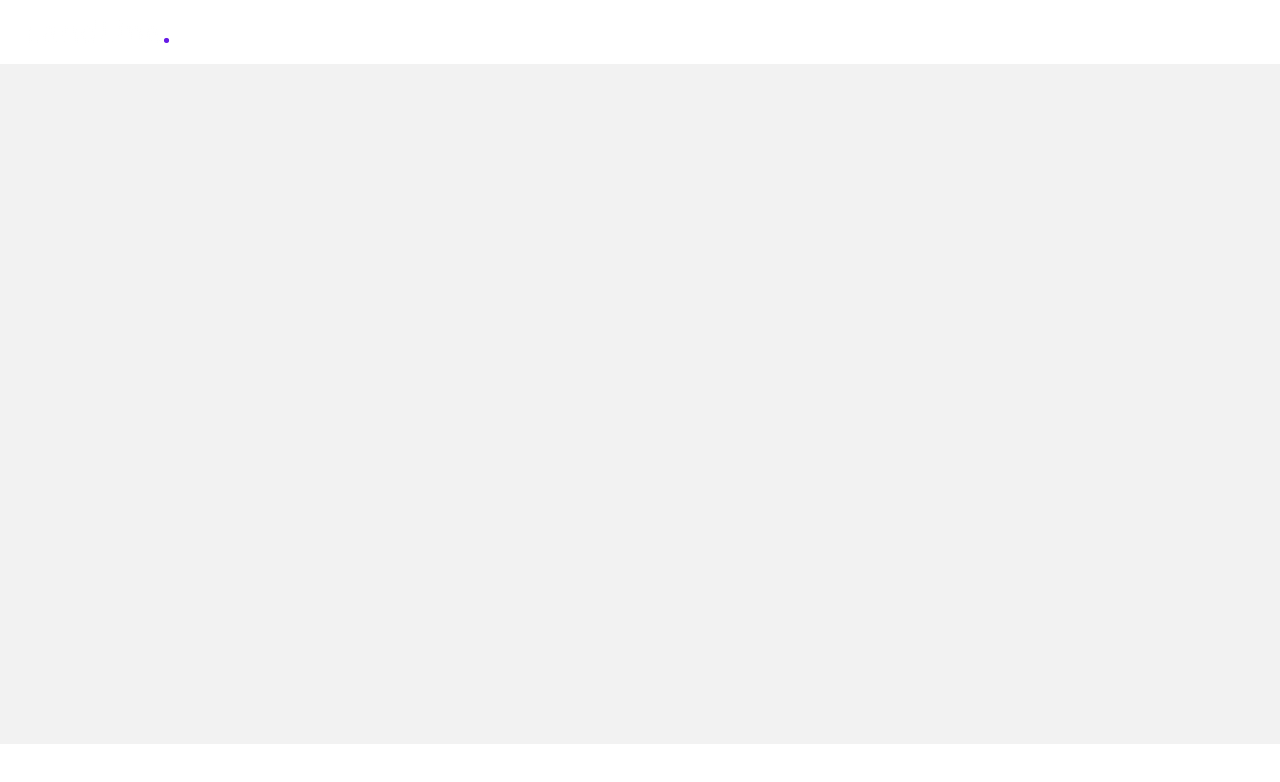
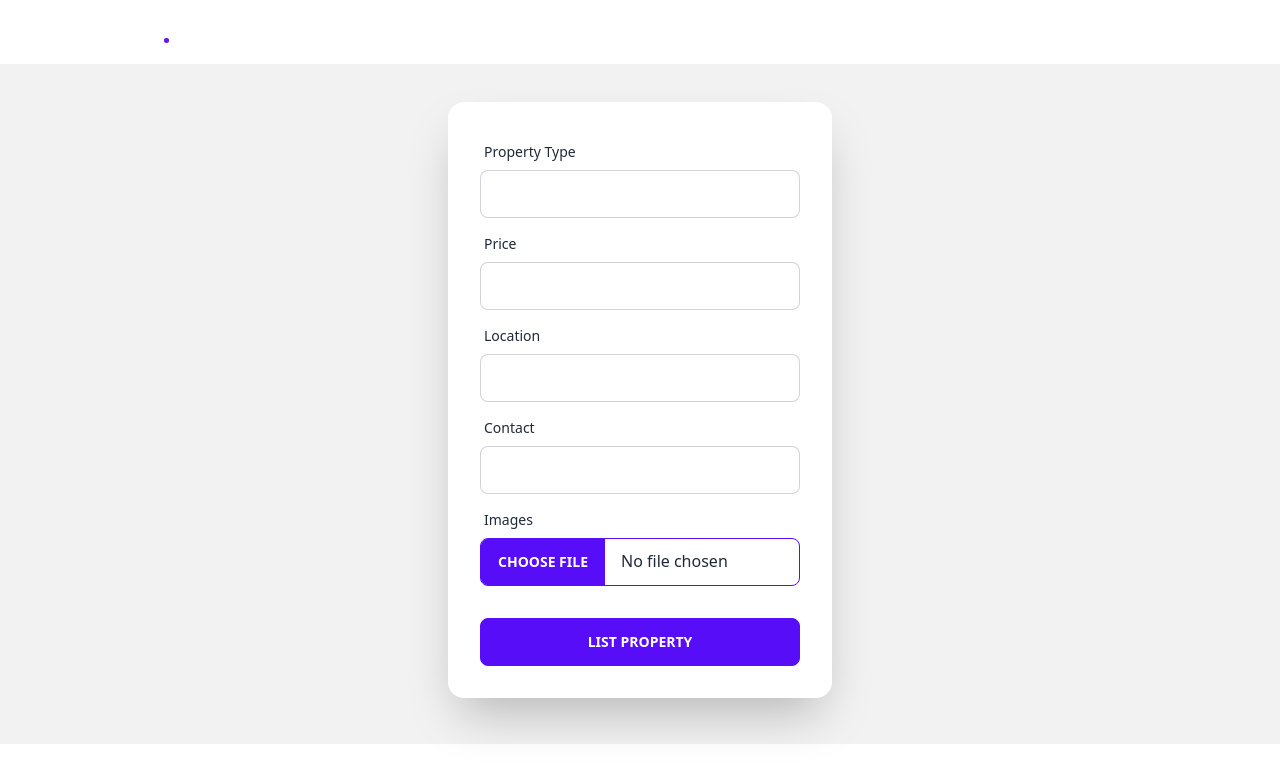
Before and after one commit to aybeedee/landline, a Next.js app: page /buyer/list in a window 1280 px wide. Shown: the top 782 px of the page. Built offline with nearby package versions, Linux system fonts and the light colour scheme.

Commit message:
swapper buyer seller buttons, still need to swap logic and reset

```diff
--- a/app/buyer/list/page.tsx
+++ b/app/buyer/list/page.tsx
@@ -7,6 +7,45 @@ export default function List() {
             <a className="btn btn-ghost normal-case text-xl">
             <h1 className="font-bold text-lg lg:text-3xl bg-gradient-to-br from-white via-white/50 to-transparent bg-clip-text text-transparent">LandLine<span style = {{color: "#661AE6"}}>.</span></h1>
             </a>
+        </div>
+        <div className="card flex-shrink-0 w-full max-w-sm shadow-2xl bg-base-100">
+            <div className="card-body">
+                <div className="form-control">
+                    <label className="label">
+                        <span className="label-text">Property Type</span>
+                    </label>
+                    <input type="text" placeholder="" className="input input-bordered" />
+                </div>
+                <div className="form-control">
+                    <label className="label">
+                        <span className="label-text">Price</span>
+                    </label>
+                    <input type="number" placeholder="" className="input input-bordered" />
+                </div>
+                <div className="form-control">
+                    <label className="label">
+                        <span className="label-text">Location</span>
+                    </label>
+                    <input type="number" placeholder="" className="input input-bordered" />
+                </div>
+                <div className="form-control">
+                    <label className="label">
+                        <span className="label-text">Contact</span>
+                    </label>
+                    <input type="number" placeholder="" className="input input-bordered" />
+                </div>
+                <div className="form-control">
+                    <label className="label">
+                        <span className="label-text">Images</span>
+                    </label>
+                    <input type="file" className="file-input file-input-bordered file-input-primary w-full max-w-xs" />
+                </div>
+                <div className="form-control mt-6">
+                <button className="btn btn-primary">
+                    <Link href = "/buyer">LIST PROPERTY</Link>
+                </button>
+                </div>
+            </div>
         </div>
 
         <footer className="mt-auto footer items-center p-4 bg-base-100 text-neutral-content">
--- a/app/buyer/page.tsx
+++ b/app/buyer/page.tsx
@@ -23,13 +23,11 @@ export default function Buyer() {
                                     <svg xmlns="http://www.w3.org/2000/svg" fill="none" viewBox="0 0 24 24" strokeWidth="1.5" stroke="currentColor" className="w-6 h-6 group-hover:text-indigo-400">
                                         <path strokeLinecap="round" strokeLinejoin="round" d="M2.25 12l8.954-8.955c.44-.439 1.152-.439 1.591 0L21.75 12M4.5 9.75v10.125c0 .621.504 1.125 1.125 1.125H9.75v-4.875c0-.621.504-1.125 1.125-1.125h2.25c.621 0 1.125.504 1.125 1.125V21h4.125c.621 0 1.125-.504 1.125-1.125V9.75M8.25 21h8.25" />
                                     </svg>
-
                                 </div>
                                 <div>
                                     <p className="font-bold text-base lg:text-lg text-slate-200 leading-4 group-hover:text-indigo-400">List Property</p>
                                 <p className="text-slate-400 text-sm hidden md:block">Add new property</p>
                                 </div>
-
                             </div>
                         </a>
                         <a href="/buyer/manage" className="hover:bg-white/10 transition duration-150 ease-linear rounded-lg py-3 px-2 group">
--- a/app/user/page.tsx
+++ b/app/user/page.tsx
@@ -11,10 +11,10 @@ export default function User() {
         <div className = "card flex-shrink-0 w-full max-w-sm shadow-2xl bg-base-100 flex flex-col space-y-4 items-center p-11">
             <h1 className = "pb-3 text-2xl font-bold">Select Profile</h1>
             <button className = "btn btn-primary btn-wide">
-                <Link href = '/buyer'>Buyer</Link>
+                <Link href = '/seller'>Buyer</Link>
             </button>
             <button className = "btn btn-primary btn-wide">
-                <Link href = '/seller'>Seller</Link>
+                <Link href = '/buyer'>Seller</Link>
             </button>
         </div>
         <footer className="mt-auto footer items-center p-4 bg-base-100 text-neutral-content">
```
Also changed, not shown: app/page.tsx (indentation only).
